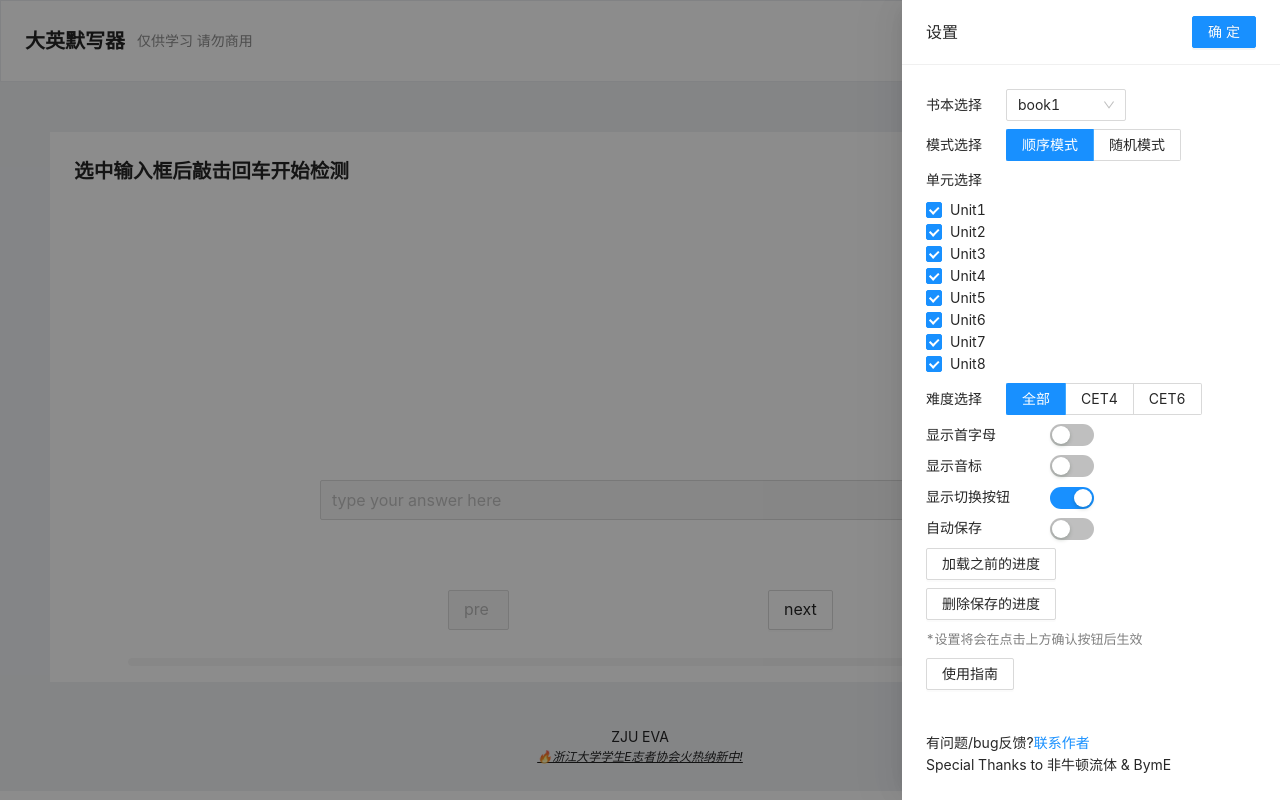
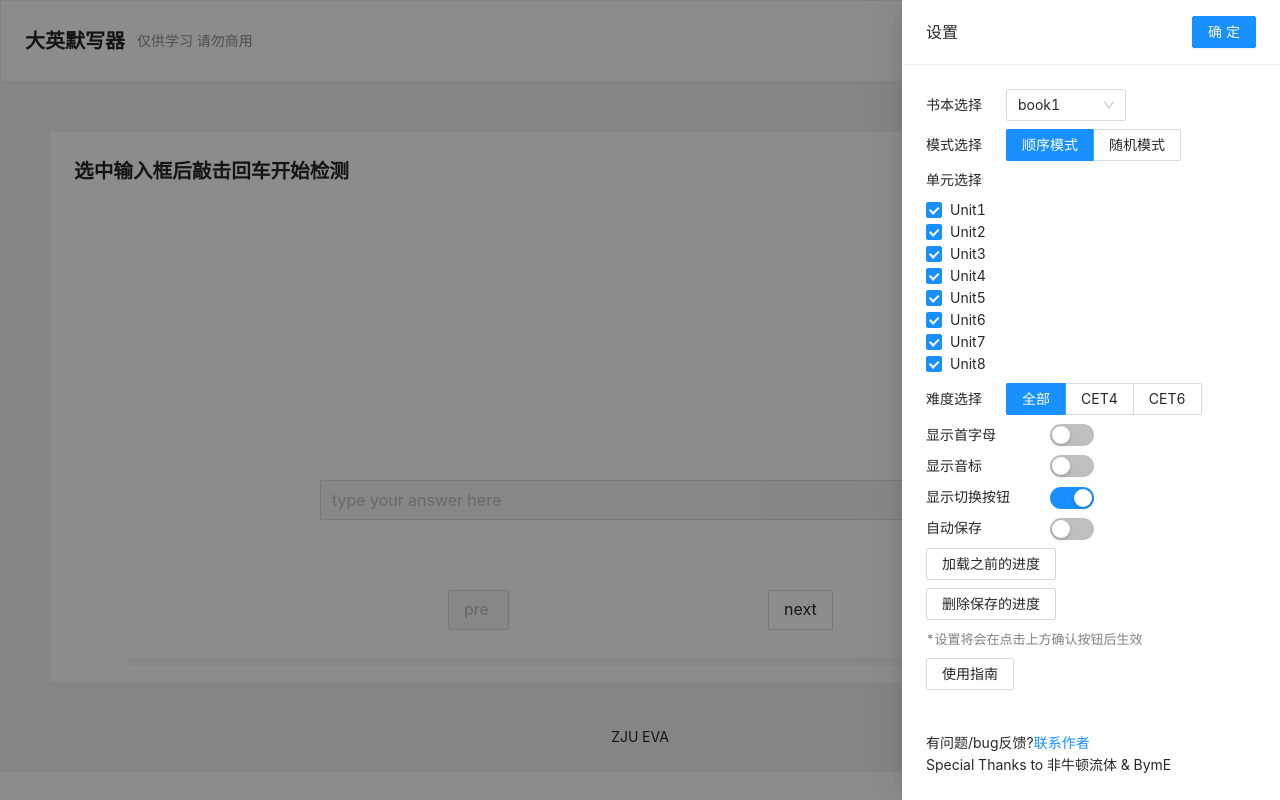
Before and after one commit to ADSR1042/ZJU_VocabBoost, a React (Create React App) app: page / in a window 1280 px wide. Built offline with nearby package versions, Linux system fonts and the light colour scheme.

Commit message:
update:修复无词性下错位

```diff
--- a/src/App.js
+++ b/src/App.js
@@ -447,7 +447,7 @@ const App = () => {
                 window.open("https://a.zjueva.net");
               }}
             >
-              🔥浙江大学学生E志者协会火热纳新中!
+              {/* 🔥浙江大学学生E志者协会火热纳新中! */}
             </div>
           </Footer>
         </Layout>
--- a/src/Interface.js
+++ b/src/Interface.js
@@ -27,7 +27,7 @@ export const Interface = (props) => {
     <div style={{ textAlign: "left" }}>
       <h3>
         <big>
-          <b>{props.inital?"选中输入框后敲击回车开始检测":partOfSpeech}</b>
+          <b>{props.inital?"选中输入框后敲击回车开始检测":partOfSpeech?partOfSpeech:<span>&nbsp;</span>}</b>
 
         </big>
       </h3>
--- a/src/Setting.js
+++ b/src/Setting.js
@@ -258,7 +258,6 @@ export const Setting = (props) => {
               optionType="button"
               buttonStyle="solid"
               onChange={(value) => {
-                console.log(value);
                 settings.tag = value.target.value;
               }}
             />
```
